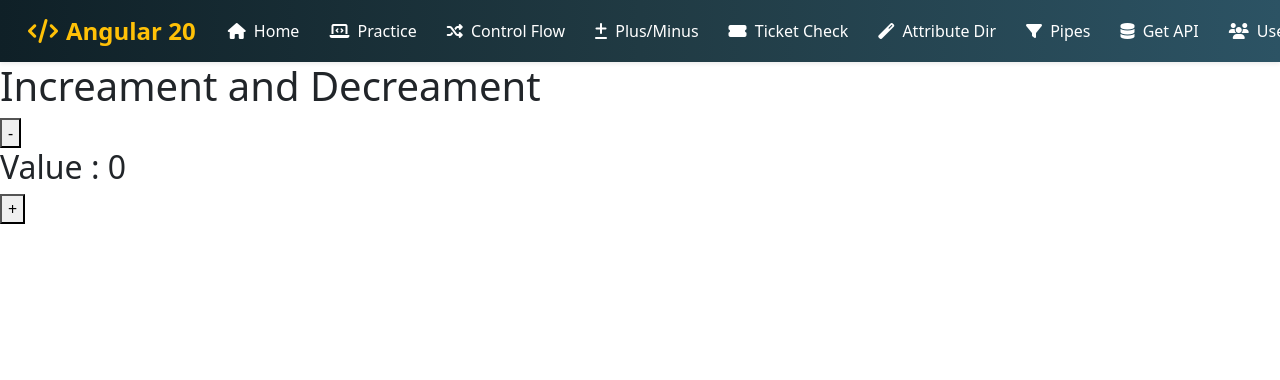
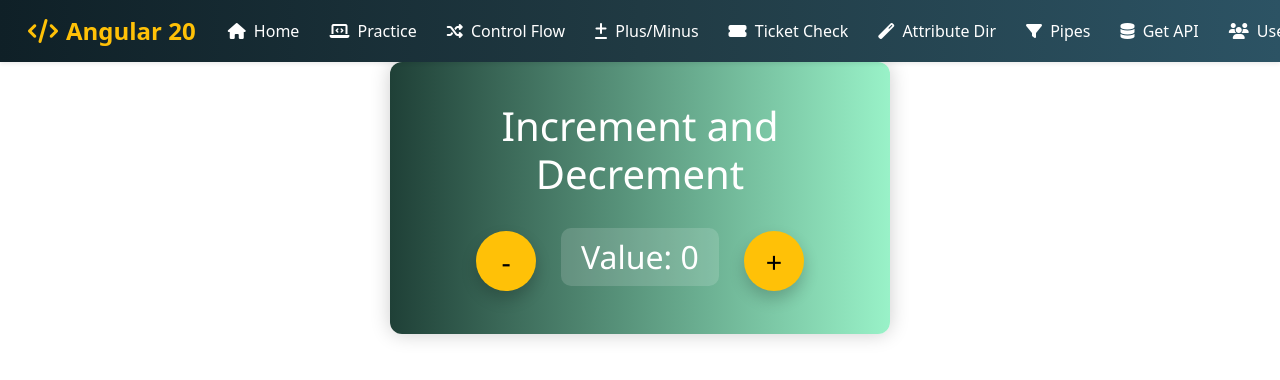
Before and after one commit to abhijeetmudholkar/Angular20Learning, an Angular app: page /plus-minus in a window 1280 px wide. Shown: the top 380 px of the page. Built offline with nearby package versions, Linux system fonts and the light colour scheme; a small style sheet from the web is missing.

Commit message:
I/D Design Changed

```diff
--- a/src/app/compnents/plus-minus/plus-minus.css
+++ b/src/app/compnents/plus-minus/plus-minus.css
@@ -0,0 +1,51 @@
+.counter-container {
+  text-align: center;
+  padding: 40px 20px;
+  font-family: 'Segoe UI', sans-serif;
+  background: linear-gradient(to right, #1f4037, #99f2c8);
+  color: #fff;
+  border-radius: 12px;
+  max-width: 500px;
+  margin: auto;
+  box-shadow: 0 0 20px rgba(0, 0, 0, 0.2);
+}
+
+.counter-box {
+  display: flex;
+  align-items: center;
+  justify-content: center;
+  gap: 25px;
+  margin-top: 30px;
+}
+
+.counter-value {
+  font-size: 2rem;
+  background: rgba(255, 255, 255, 0.15);
+  padding: 10px 20px;
+  border-radius: 10px;
+  animation: pulse 1s ease-in-out infinite;
+}
+
+.btn-control {
+  font-size: 1.8rem;
+  width: 60px;
+  height: 60px;
+  border: none;
+  border-radius: 50%;
+  background: #ffc107;
+  color: #000;
+  cursor: pointer;
+  transition: all 0.3s ease;
+  box-shadow: 0 8px 16px rgba(0, 0, 0, 0.2);
+}
+
+.btn-control:hover {
+  transform: scale(1.1);
+  background-color: #ff9800;
+}
+
+@keyframes pulse {
+  0% { transform: scale(1); opacity: 1; }
+  50% { transform: scale(1.05); opacity: 0.85; }
+  100% { transform: scale(1); opacity: 1; }
+}
--- a/src/app/compnents/plus-minus/plus-minus.html
+++ b/src/app/compnents/plus-minus/plus-minus.html
@@ -1,3 +1,9 @@
-<h1>Increament and Decreament</h1>
+<div class="counter-container">
+  <h1>Increment and Decrement</h1>
 
-<button (click)="minus()">-</button><h2>Value : {{value}}</h2><button (click)="plus()">+</button>
+  <div class="counter-box">
+    <button class="btn-control" (click)="minus()">-</button>
+    <h2 class="counter-value">Value: {{ value }}</h2>
+    <button class="btn-control" (click)="plus()">+</button>
+  </div>
+</div>
```
